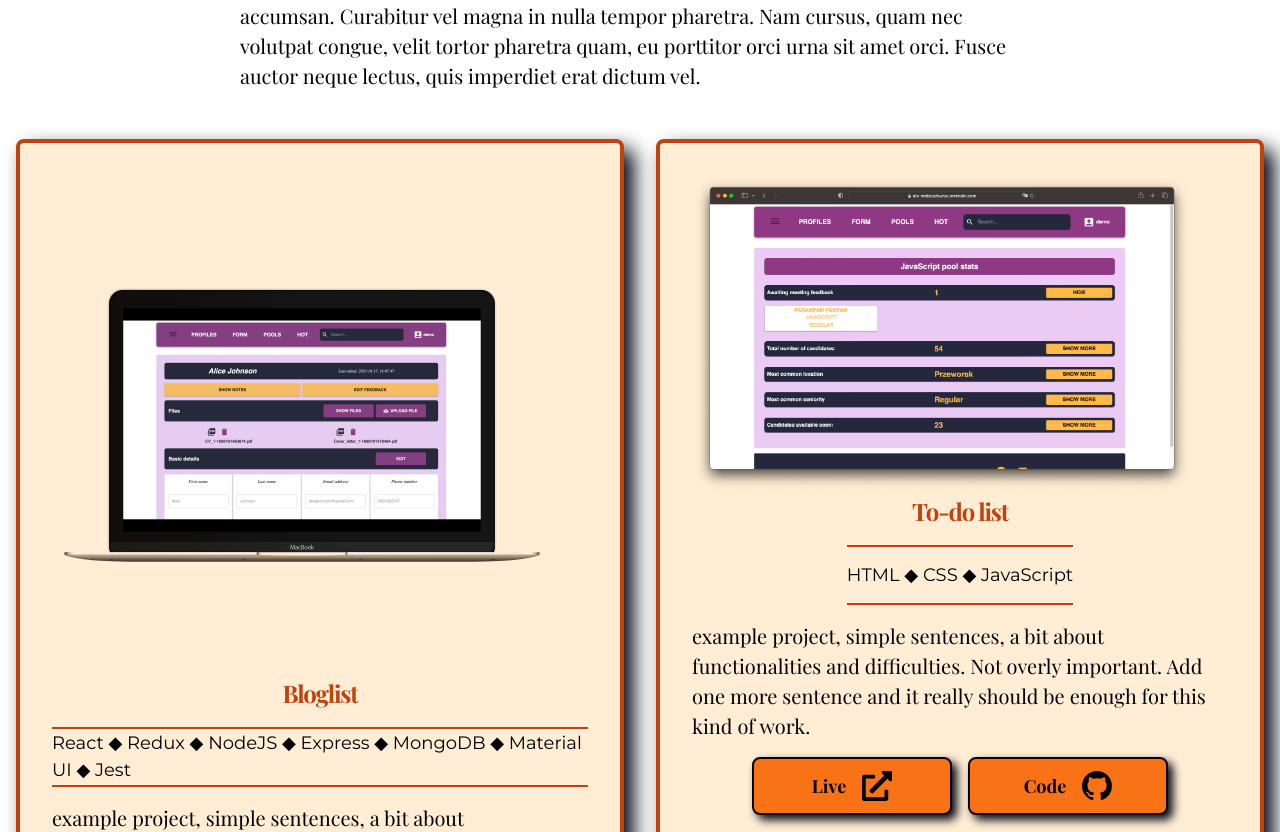
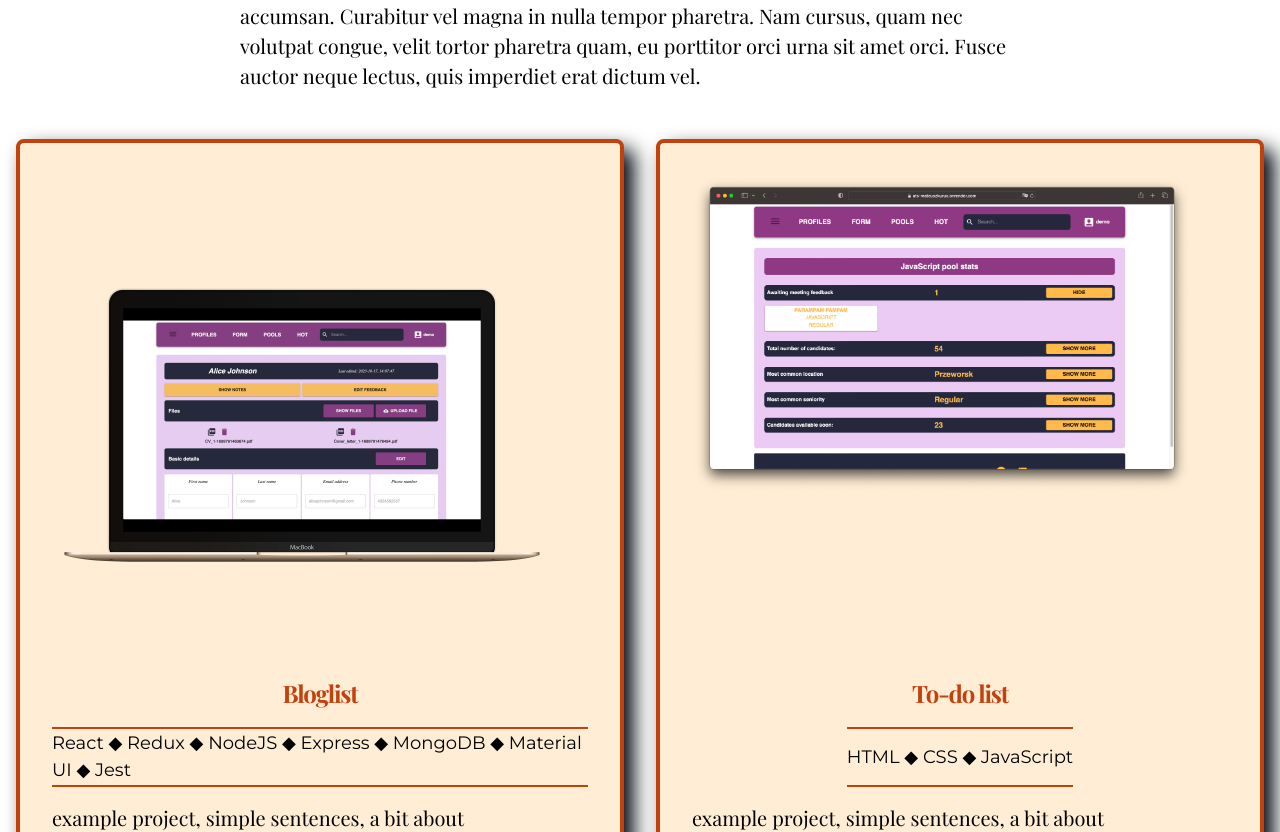
Before and after one commit to MateuszKuruc/developer-portfolio, a Next.js app in the folder developer-portfolio-site/: page /projects/playground in a window 1280 px wide. Shown: the part 500-1332 px from the top of the page. Built offline with nearby package versions, Linux system fonts and the light colour scheme; a web font is replaced by a local one.

Commit message:
minor styling

```diff
--- a/developer-portfolio-site/src/app/projects/playground/page.tsx
+++ b/developer-portfolio-site/src/app/projects/playground/page.tsx
@@ -33,7 +33,7 @@ const Playground = () => {
           {SPAGHETTI_PROJECTS.map((project) => (
             <div
               key={project.name}
-              className="p-8 bg-orange-100 mx-4 my-4 border-4 rounded-lg border-orange-700 dark:border-orange-500 shadow-image"
+              className="p-8 flex flex-col justify-between bg-orange-100 mx-4 my-4 border-4 rounded-lg border-orange-700 dark:border-orange-500 shadow-image"
             >
               <Image
                 src={project.src}
--- a/developer-portfolio-site/src/app/resume/page.tsx
+++ b/developer-portfolio-site/src/app/resume/page.tsx
@@ -14,7 +14,7 @@ const Resume = () => {
         </p>
         <a href="/Kino.pdf" download="Kino.pdf">
           <div className="flex items-end gap-4 justify-center">
-            <h3 className="bold-24 text-transparent bg-clip-text bg-gradient-to-r from-orange-500 via-pink-500 to-blue-700">
+            <h3 className="bold-24 hover:scale-105 ease-in-out duration-300 text-transparent bg-clip-text bg-gradient-to-r from-orange-500 via-pink-500 to-blue-700">
               Download resume
             </h3>
             <AiOutlineArrowLeft size={30} className="animate-bounce" />
```
